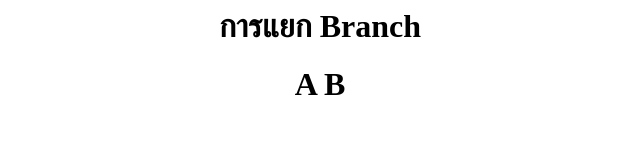
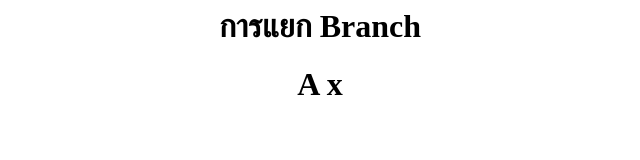
Before and after one commit to akkarapon-sompoht/revertproject, a plain HTML site: page h1.html in a window 1280 px wide. Shown: the full height of the page, 320-960 px from the left. Drawn offline with Linux system fonts and the light colour scheme.

Commit message:
แก้ไข

```diff
--- a/h1.html
+++ b/h1.html
@@ -6,9 +6,10 @@
 	<CENTER>
 			<H1>การแยก Branch<H1>
 
-				A
-				B
-				</CENTER>
+			A
+			x
+
+		</CENTER>
 
 	</BODY>
 </HTML>
```
